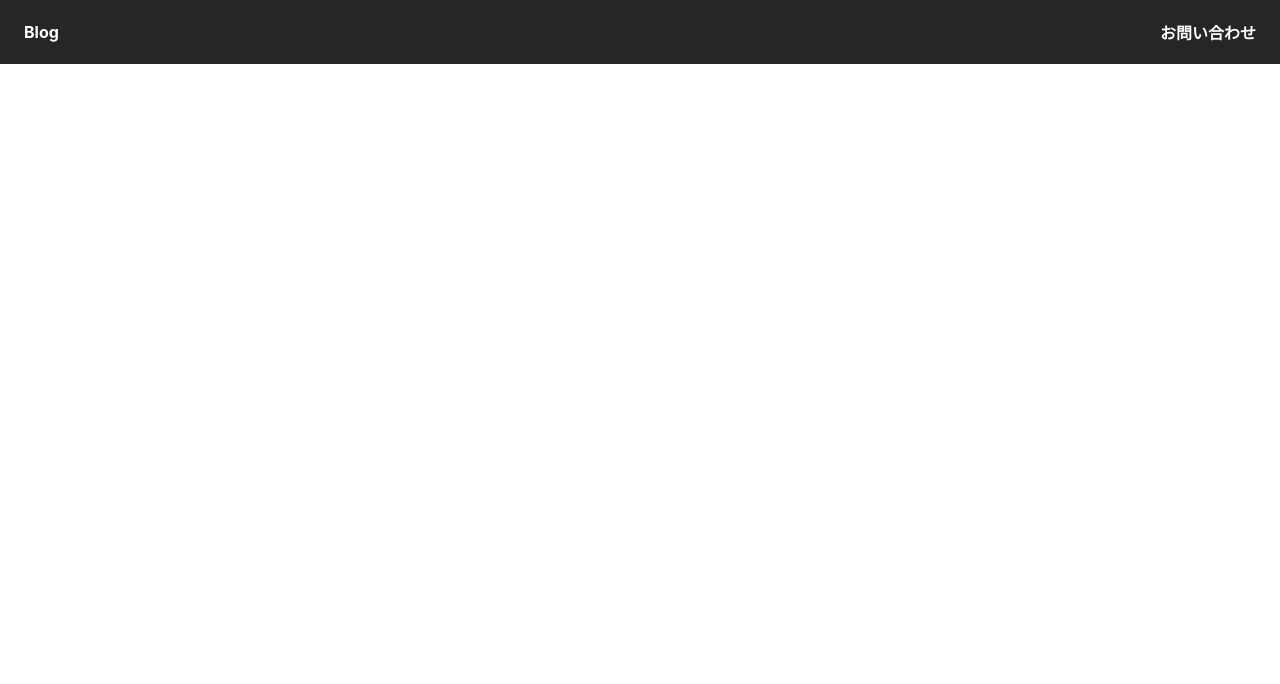
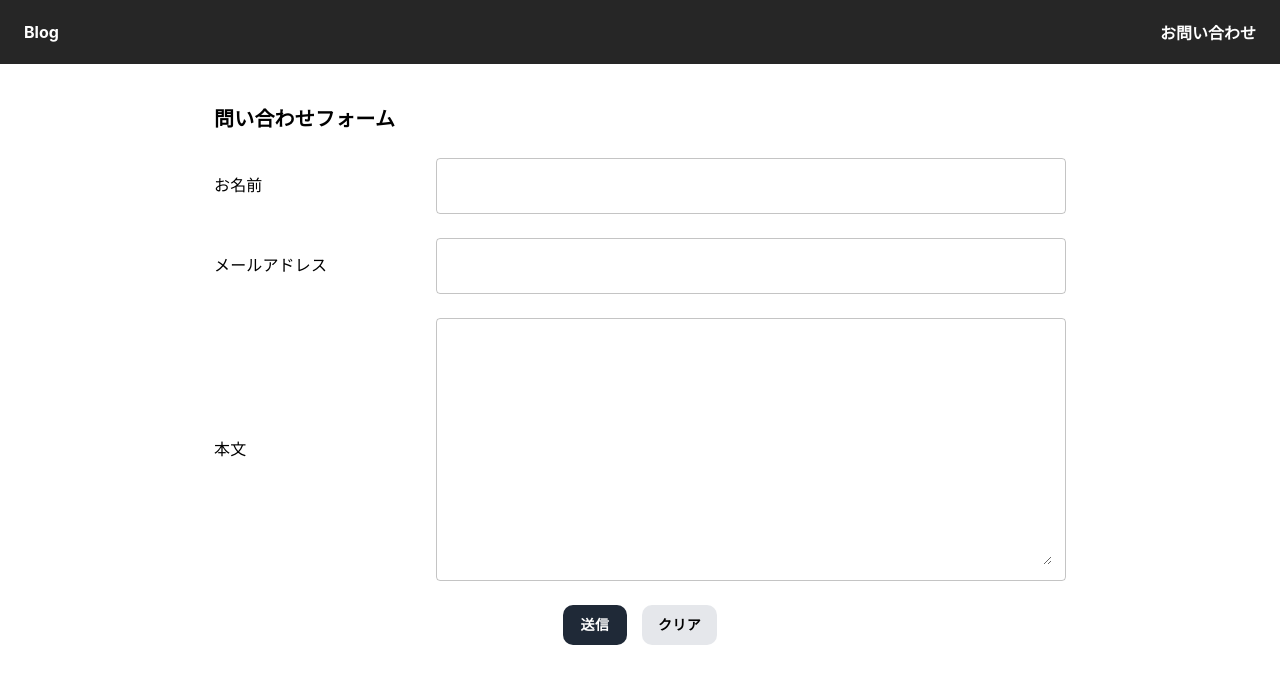
Before and after one commit to ruru-01/react-practice-app, a React (Create React App) app in the folder my-app/: page /contact in a window 1280 px wide. Before the commit this address had no page. Shown: the top 684 px of the page. Built offline with nearby package versions, Linux system fonts and the light colour scheme.

Commit message:
お問い合わせフォームの実装

```diff
--- a/my-app/src/App.js
+++ b/my-app/src/App.js
@@ -2,6 +2,7 @@ import { Routes, Route } from 'react-router-dom'
 import Toppage from './pages/Toppage'
 import { Header } from './pages/Header';
 import { Detail } from './pages/Detail';
+import { Contact } from './pages/Contact';
 
 function App() {
   return (
@@ -10,6 +11,7 @@ function App() {
       <Routes>
       <Route path='/' element={<Toppage />} />
       <Route path='/posts/:id' element={<Detail />} />
+      <Route path='/contact' element={<Contact />} />
       </Routes>
     </div>
   )
--- /dev/null
+++ b/my-app/src/pages/Contact.jsx
@@ -0,0 +1,229 @@
+import * as React from 'react';
+import { Button, Container, Grid2, TextField, Typography } from "@mui/material";
+import {useState} from "react";
+import {API_BASE_URL} from "../constants";
+
+export const Contact = () => {
+  const [name, setName] = useState('');
+  const [email, setEmail] = useState('');
+  const [message, setMessage] = useState('');
+  const [errors, setErrors] = useState({});
+  const [loading, setLoading] = useState(false);
+
+  // バリデーション
+  const valid = () => {
+    let isValid = true
+    let errorMessage = {};
+
+    if (!name) {
+      errorMessage.name = "お名前は必須です。";
+      isValid = false
+    } else if (name.length > 30) {
+      errorMessage.name = "お名前は30文字以内で入力してください。";
+      isValid = false
+    }
+
+    if (!email) {
+      errorMessage.email = "メールアドレスは必須です。";
+      isValid = false
+    } else if (!email.match(/.+@.+\..+/)) {
+      errorMessage.email = "有効なメールアドレスを入力してください。";
+      isValid = false
+    }
+
+    if (!message) {
+      errorMessage.message = "本文は必須です。"
+      isValid = false
+    } else if (message.length > 500) {
+      errorMessage.message = "本文は500文字以内で入力してください。";
+      isValid = false
+    }
+
+    setErrors(errorMessage);
+    return isValid
+
+  }
+
+  // フォームの送信
+  const handleSubmit = async () => {
+    if (!valid()) return
+
+    setLoading(true);
+
+      await fetch(`${API_BASE_URL}/contacts`, {
+        method: 'POST',
+        headers: {
+          'Content-Type': 'application/json',
+        },
+        body: JSON.stringify({ name, email, message }),
+      });
+
+    window.alert('送信しました。');
+    handleClear();
+    setLoading(false);
+};
+
+  // フォームクリア
+  const handleClear = () => {
+    setName('');
+    setEmail('');
+    setMessage('');
+    setErrors({});
+  }
+
+  return (
+      <Container maxWidth="md" sx={{ pb: 10 }}>
+        <Grid2 container direction="column" spacing={3}>
+          <Typography
+              sx={{
+                fontSize: '20px',
+                fontWeight: 'bold',
+              }}
+          >
+            問い合わせフォーム
+          </Typography>
+
+          <Grid2
+              sx={{
+                display: 'flex',
+                alignItems: 'center',
+              }}
+          >
+            <Typography
+                sx={{
+                  width: '300px',
+                }}
+            >
+              お名前
+            </Typography>
+            <TextField
+                fullWidth
+                value={name}
+                onChange={(e) => setName(e.target.value)}
+                error={!!errors.name}
+                helperText={errors.name}
+                disabled={loading}
+                sx={{
+                  '& .MuiOutlinedInput-root': {
+                    '&.Mui-focused': {
+                      '& fieldset': {
+                        borderColor: 'black',
+                      },
+                    },
+                  },
+                }}
+            />
+          </Grid2>
+
+          <Grid2
+              sx={{
+                display: 'flex',
+                alignItems: 'center',
+              }}
+          >
+            <Typography
+                sx={{
+                  width: '300px',
+                }}
+            >
+              メールアドレス
+            </Typography>
+            <TextField
+                fullWidth
+                value={email}
+                onChange={(e) => setEmail(e.target.value)}
+                error={!!errors.email}
+                helperText={errors.email}
+                disabled={loading}
+                sx={{
+                  '& .MuiOutlinedInput-root': {
+                    '&.Mui-focused': {
+                      '& fieldset': {
+                        borderColor: 'black',
+                      },
+                    },
+                  },
+                }}
+            />
+          </Grid2>
+          <Grid2
+              sx={{
+                display: 'flex',
+                alignItems: 'center',
+              }}
+          >
+            <Typography
+                sx={{
+                  width: '300px',
+                }}
+            >
+              本文
+            </Typography>
+            <TextField
+                fullWidth
+                value={message}
+                onChange={(e) => setMessage(e.target.value)}
+                error={!!errors.message}
+                helperText={errors.message}
+                disabled={loading}
+                multiline
+                minRows={10}
+                maxRows={10}
+                sx={{
+                  '& .MuiOutlinedInput-root': {
+                    '&.Mui-focused': {
+                      '& fieldset': {
+                        borderColor: 'black',
+                      },
+                    },
+                  },
+                  '& .MuiInputBase-input': {
+                    resize: 'vertical',
+                    overflowY: 'auto',
+                  },
+                }}
+            />
+          </Grid2>
+          <Grid2
+              sx={{
+                display: 'flex',
+                justifyContent: 'center',
+                gap: '15px',
+                borderRadius: '50px',
+                height: '40px',
+              }}
+          >
+            <Button
+                onClick={handleSubmit}
+                variant="contained"
+                size="medium"
+                disabled={loading}
+                sx={{
+                  borderRadius: '10px',
+                  backgroundColor: '#1F2937',
+                  fontWeight: 'bold',
+                  boxShadow: 'none',
+                }}
+            >
+              送信
+            </Button>
+            <Button
+                onClick={handleClear}
+                variant="contained"
+                size="medium"
+                disabled={loading}
+                sx={{
+                  borderRadius: '10px',
+                  backgroundColor: '#E5E7EB',
+                  color: 'black',
+                  fontWeight: 'bold',
+                  boxShadow: 'none',
+                }}
+            >
+              クリア
+            </Button>
+          </Grid2>
+        </Grid2>
+      </Container>
+  );
+};
--- a/my-app/src/pages/Detail.jsx
+++ b/my-app/src/pages/Detail.jsx
@@ -29,7 +29,7 @@ export const Detail = () => {
   }, [id]);
 
   if (loading) {
-    return <div>読み込み中</div>
+    return <div>読み込み中...</div>
   }
 
   if (!loading && !post) {
--- a/my-app/src/pages/Header.jsx
+++ b/my-app/src/pages/Header.jsx
@@ -31,7 +31,7 @@ export const Header = () => {
         </Link>
         <Box>
           <Link
-            href="/"
+            href="/contact"
             sx={{
               color: '#fff',
               textDecoration: 'none',
--- a/my-app/src/pages/Toppage.jsx
+++ b/my-app/src/pages/Toppage.jsx
@@ -27,7 +27,7 @@ export const Toppage = () => {
   }, []);
 
   if (loading) {
-    return <div>読み込み中</div>
+    return <div>読み込み中...</div>
   }
 
   if (!loading && !posts.length) {
```
Also changed, not shown: 1 other file (tests, documents, lock files or other folders).
